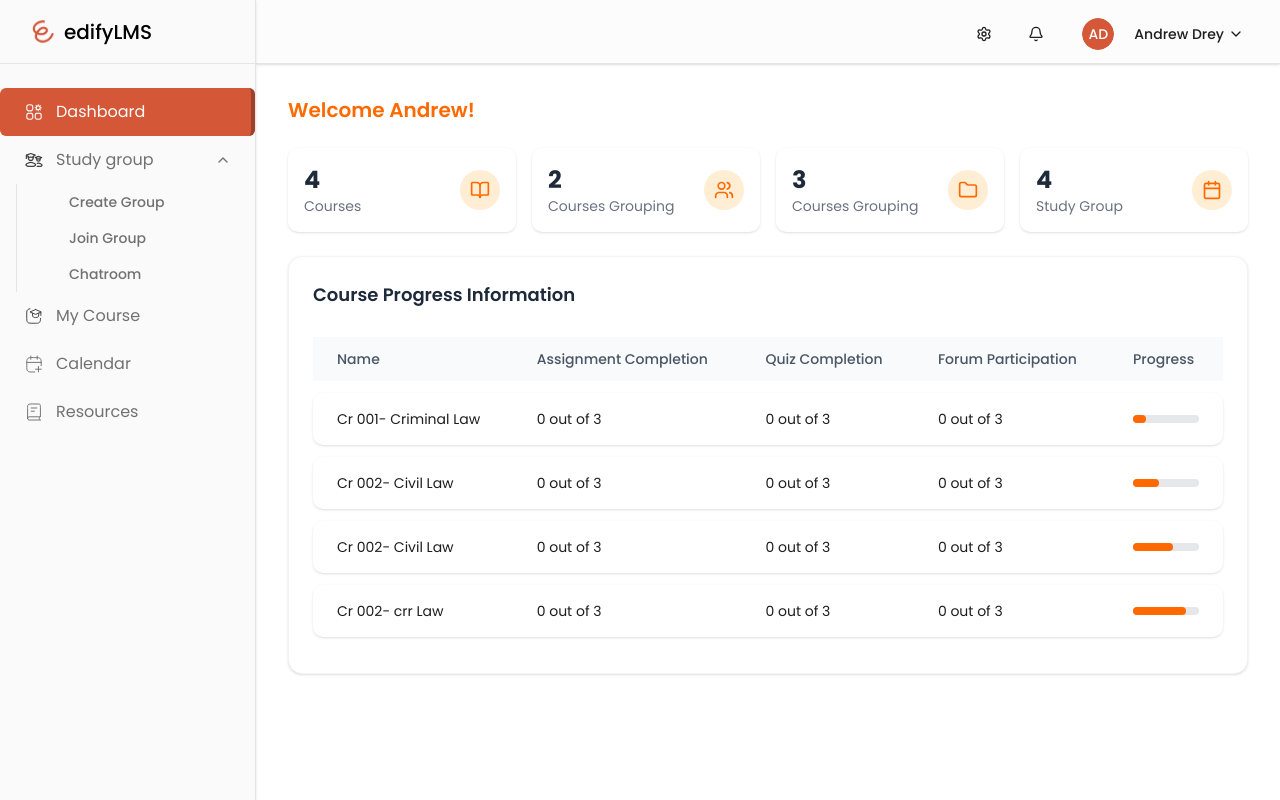
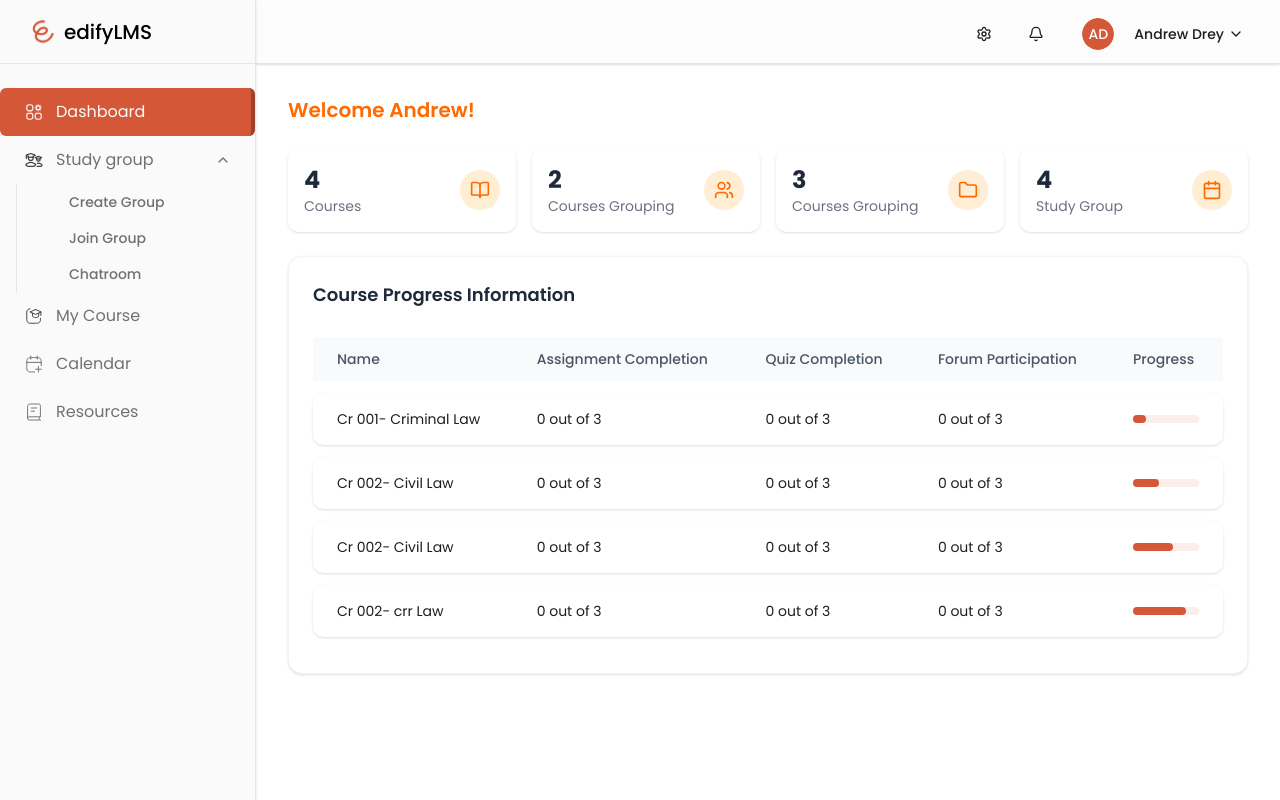
Before and after one commit to Nifilat/Edutech.Internship.2025.virtualstudygroup.frontend, a React (Vite) app: page /dashboard in a window 1280 px wide. Built offline with nearby package versions, Linux system fonts and the light colour scheme.

Commit message:
Update CourseProgressTable styling: Change progress bar background colors for improved visual consistency.

```diff
--- a/src/components/ui/CourseProgressTable.jsx
+++ b/src/components/ui/CourseProgressTable.jsx
@@ -27,9 +27,9 @@ export default function CourseProgressTable({ courses }) {
               <td className="px-6 py-4">{c.quiz}</td>
               <td className="px-6 py-4">{c.forum}</td>
               <td className="px-6 py-4 rounded-r-lg">
-                <div className="w-full bg-gray-200 h-2 rounded-full">
+                <div className="w-full bg-orange-light h-2 rounded-full">
                   <div
-                    className="bg-orange-500 h-2 rounded-full"
+                    className="bg-orange-normal h-2 rounded-full"
                     style={{ width: `${c.progress}%` }}
                   ></div>
                 </div>
```
